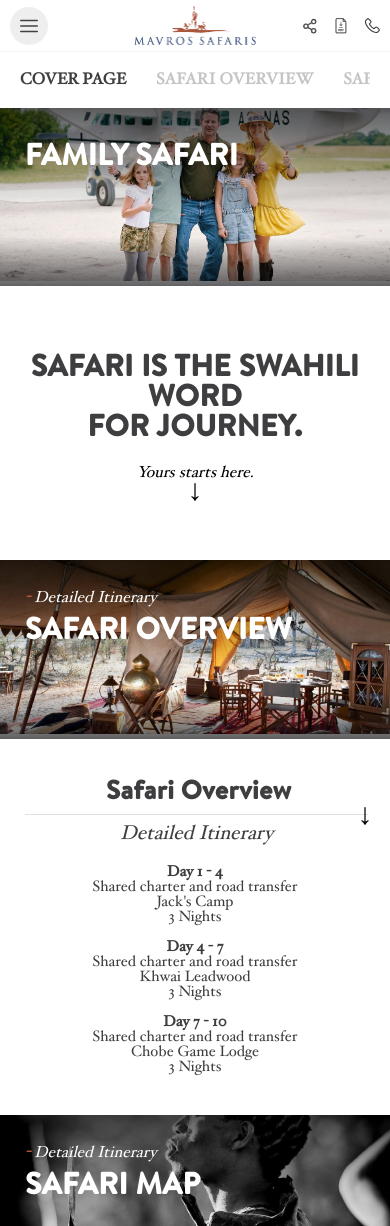
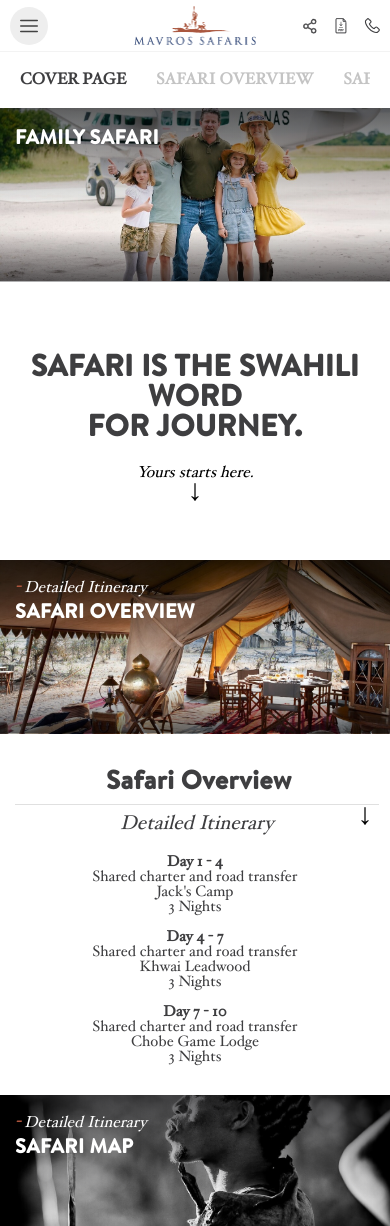
Before and after one commit to Z50LTI/z50lti.github.io, a PHP site: page / in a window 390 px wide. Shown: the top 1226 px of the page. Run offline with PHP 8.4, Linux system fonts and the light colour scheme; some libraries are stand-ins or nearby versions; grey boxes are pictures that could not be loaded.

Commit message:
Add files via upload

```diff
--- a/css/style.css
+++ b/css/style.css
@@ -691,11 +691,11 @@ position: fixed;
     }
 
     .page-title{
-        top: 112px
+        top: 110px
     }
 
     .page-text .page-title{
-        top: 158px;
+        top: 156px;
     }
 
         .page-image-location h3{
@@ -721,7 +721,40 @@ position: fixed;
             display: block;
         }
 
+                .page-image-overlay:after {
+                    bottom: 5px;
+                    z-index: 0;
+                    height: 30%;
+                    background: linear-gradient(180deg, #3e3e40 -18.14%, hsla(0, 0%, 76.9%, 0) 95.4%);
+                    -webkit-transform: rotate(-180deg);
+                    transform: rotate(-180deg);
+                    content: "";
+                    position: absolute;
+                    left: 0;
+                    width: 100%;
+                    mix-blend-mode: multiply;
 
+                }
+
+
+}
+
+@media screen and (max-width:420px){
+    .page-image-overlay h1{
+        font-size: 20px;
+    }
+
+        .page-image-location h3{
+            font-size: 10px;
+        }
+
+                .page-image-overlay{
+                    padding: 15px;
+                }
+
+                .page-content{
+                    padding: 15px;
+                }
 }
 
 .tooltip {
--- a/index.html
+++ b/index.html
@@ -1246,7 +1246,7 @@
                     // Check for the current navigation item associated section
                     // Check how far the associated section is from the top
                     // If the associated section is as far as the user have scrolled, add 'active' class to the item.
-                    if (windowTop >= $($(this).attr('href')).offset().top - 100) {
+                    if (windowTop >= $($(this).attr('href')).offset().top - 115) {
                         // Remove 'active' from previously highlighted menu items
                         $('.menu-items .active').removeClass('active');
 
```
